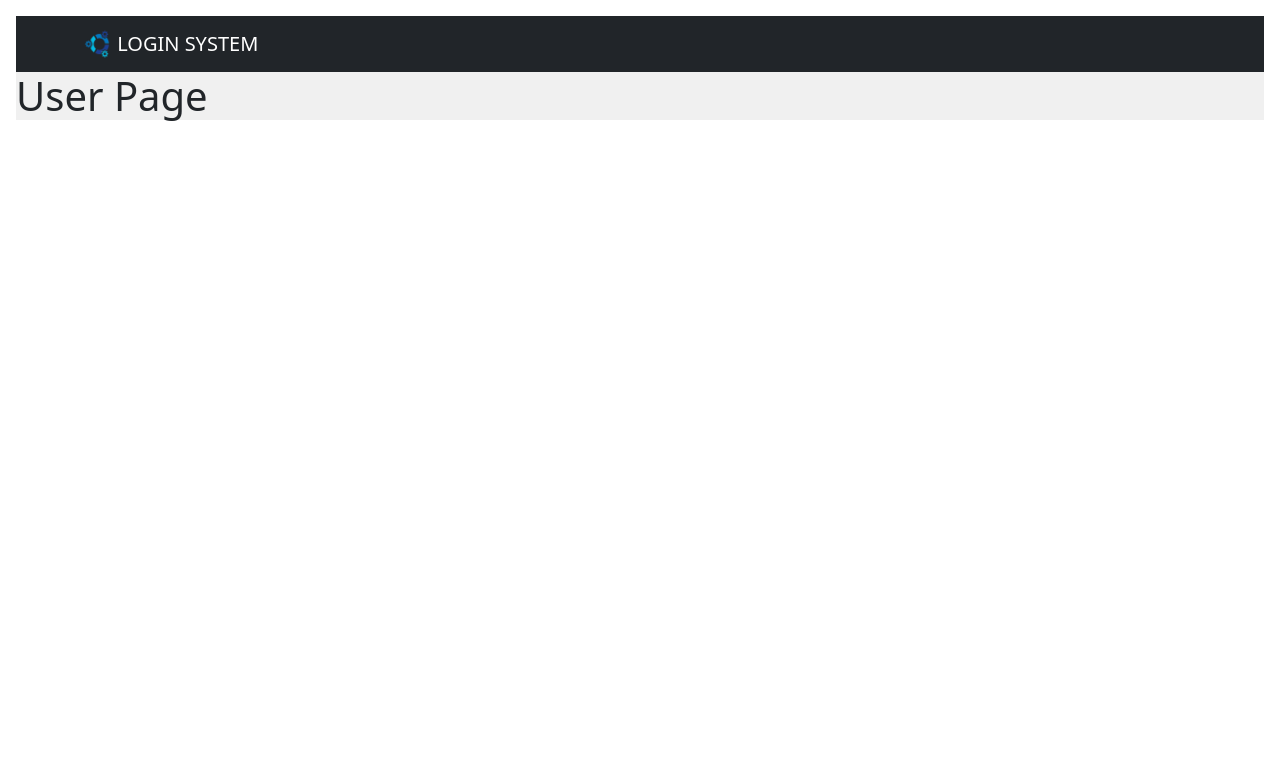
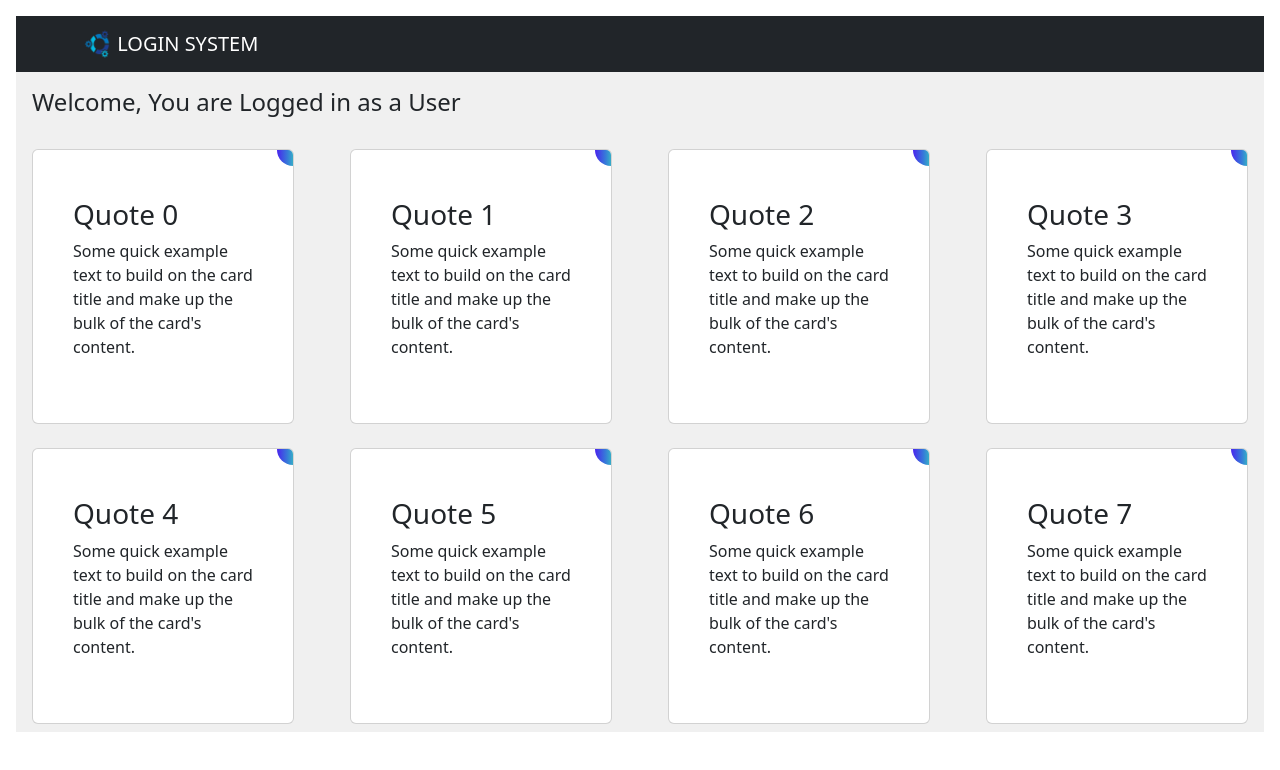
Before and after one commit to Hassanabbaass/LoginSystem, a React (Create React App) app in the folder client/: page /user in a window 1280 px wide. Shown: the top 770 px of the page. Built offline with nearby package versions, Linux system fonts and the light colour scheme; no server answers.

Commit message:
user page design

```diff
--- /dev/null
+++ b/client/src/pages/userPages/UserPage.css
@@ -0,0 +1,50 @@
+.h4Style{
+    margin: 1rem;
+}
+.colStyle {
+    display: flex;
+    justify-content: center;
+    align-items: center;
+}
+
+.cardStyle {
+    margin: 1rem;
+    display: block;
+    position: relative;
+    max-width: 262px;
+    background-color: #f2f8f9;
+    border-radius: 4px;
+    padding: 32px 24px;
+    text-decoration: none;
+    z-index: 0;
+    overflow: hidden;
+}
+
+.cardStyle:before {
+    content: "";
+    position: absolute;
+    z-index: -1;
+    top: -16px;
+    right: -16px;
+    background: linear-gradient(to right, #4924ee, #367cd8, #36ddb6, #45b470);
+    height: 32px;
+    width: 32px;
+    border-radius: 32px;
+    transform: scale(1);
+    transform-origin: 50% 50%;
+    transition: transform 0.25s ease-out;
+  }
+
+.cardStyle:hover:before {
+    transform: scale(21);
+  }
+
+.cardStyle:hover p {
+    transition: all 0.3s ease-out;
+    color: rgba(255, 255, 255, 0.8);
+  }
+
+.cardStyle:hover h3 {
+    transition: all 0.3s ease-out;
+    color: #ffffff;
+  }
--- a/client/src/pages/userPages/UserPage.jsx
+++ b/client/src/pages/userPages/UserPage.jsx
@@ -1,9 +1,35 @@
 import React from 'react'
+import Card from 'react-bootstrap/Card';
+import Row from 'react-bootstrap/Row';
+import Col from 'react-bootstrap/Col';
+
+import "./UserPage.css"
 
 const UserPage = () => {
+
+    const allquotes = ['1','2','3','4','5','6','7','8']
+
   return (
     <div>
-        <h1>User Page</h1>
+        <h4 className='h4Style'>Welcome, You are Logged in as a User</h4>
+        <Row >
+        {allquotes.map((item, i)=> (
+            <Col className='colStyle' xs={6} md={4} lg={3} key={i}>
+                <Card
+                style={{ width: '18rem' }}
+                className="cardStyle mb-2"
+                >
+                <Card.Body>
+                <h3> Quote {i} </h3>
+                <p>
+                    Some quick example text to build on the card title and make up the
+                    bulk of the card's content.
+                </p>
+                </Card.Body>
+                </Card>
+            </Col>
+        ))}
+        </Row>
     </div>
   )
 }
```
